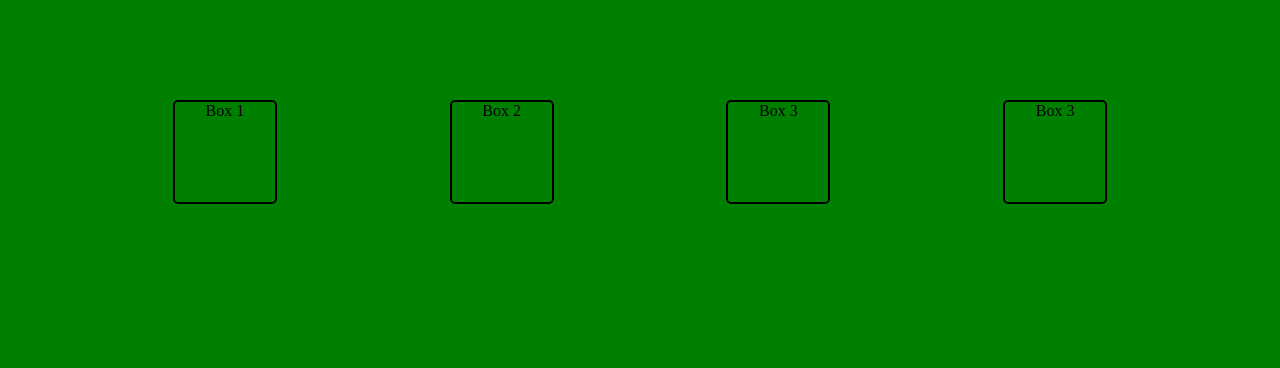
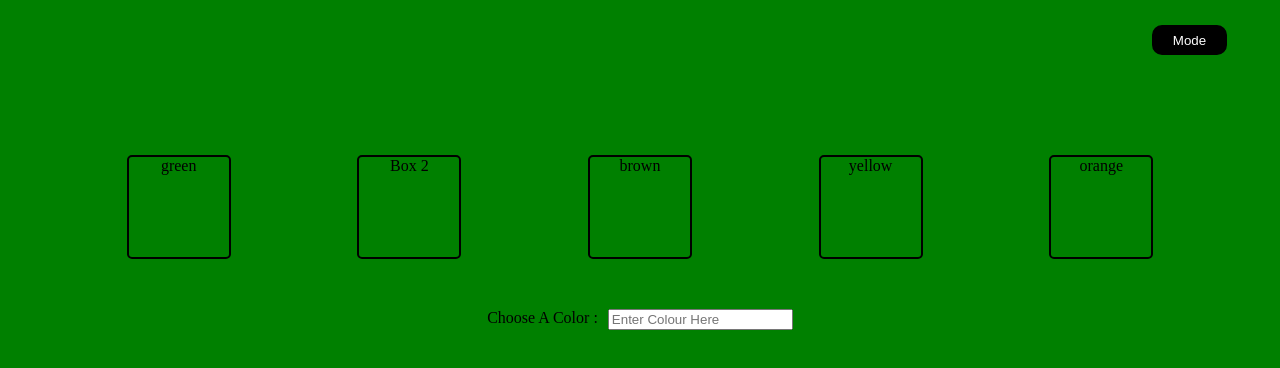
Before and after one commit to Mallikarjuna-30/Practise, a plain HTML site: page Practise1/one.html in a window 1280 px wide. Both pictures are taken after a click on the element "Box 1". Drawn offline with Linux system fonts and the light colour scheme.

Commit message:
dark mode

```diff
--- a/Practise1/one.css
+++ b/Practise1/one.css
@@ -29,15 +29,23 @@
     outline: 3px solid white;
 }
 
-.textDisplay {
-    /* position: absolute; */
-    margin-top: 25px;
-    align-items: center;
+.inText{
+    margin-top: 50px;
+    display: flex;
+    gap: 10px;
     justify-content: center;
-    top: 20px;
-    left: 20px;
-    background-color: rgba(255, 255, 255, 0.8);
-    padding: 10px;
+}
+.para{
+    font-style: Borel,Poiret One;
+}
+
+button{
+    width: 75px;
+    height: 30px;
+    border:2px solid rgb(0, 0, 0);
+    color: rgb(255, 255, 255);
+    background-color: rgb(0, 0, 0);
     border-radius: 10px;
-    box-shadow: 0 0 10px rgba(0, 0, 0, 0.1);
+    margin-top:25px;
+    margin-left: 90%;
 }
--- a/Practise1/one.html
+++ b/Practise1/one.html
@@ -9,9 +9,14 @@
 </head>
 
 <body>
+    <button>Mode</button>
     <div class="container">
         <div class="box" id="green">Box 1</div>
         <div class="box" id="blue">Box 2</div>
+    </div>
+    <div class="inText">
+        <p class="para">Choose A Color : </p>
+        <input type="text" placeholder="Enter Colour Here" class="input" id="Input">
     </div>
     <script src="one.js"></script>
 </body>
--- a/Practise1/one.js
+++ b/Practise1/one.js
@@ -2,7 +2,7 @@
 
 const body = document.querySelector('body');
 const boxs = document.querySelectorAll('.box');
-
+const button = document.querySelector('button');
 
 
 
@@ -10,7 +10,7 @@ const addNewDiv = (colourName) => {
     const div = document.createElement('div');
     div.id = (`${colourName}`);
     div.className = 'box';
-    div.innerHTML = `Box 3`;
+    div.innerHTML = `${colourName}`;
     document.querySelector('.container').appendChild(div);
     div.addEventListener('click', (e) => {
         body.style.backgroundColor = e.target.id;
@@ -19,6 +19,7 @@ const addNewDiv = (colourName) => {
 
 addNewDiv('brown');
 addNewDiv('yellow');
+addNewDiv('orange')
 
 
 
@@ -34,6 +35,23 @@ boxs.forEach((box) => {
         // else if (e.target.id === "green") {
         //     body.style.backgroundColor = e.target.id;
         // }
+        box.innerHTML = e.target.id;
          body.style.backgroundColor = e.target.id;
     })
+
 })
+
+
+button.addEventListener('click', (e)=>{
+    e.preventDefault();
+    if(body.style.backgroundColor === 'white'){
+        body.style.backgroundColor = 'rgba(0, 0, 0, 1)';
+        button.style.backgroundColor = 'white';
+        button.style.color = 'black';
+    }
+    else{
+        body.style.backgroundColor = 'white';
+        button.style.backgroundColor = 'black';
+        button.style.color = 'white';
+    }
+})
```
